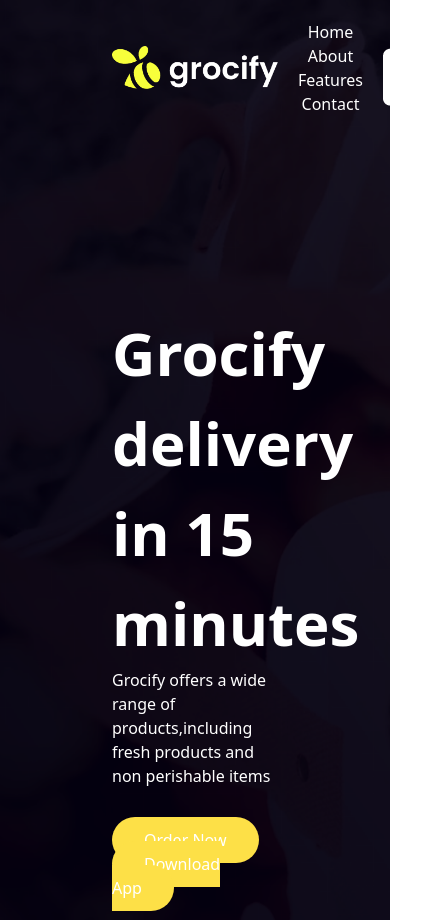
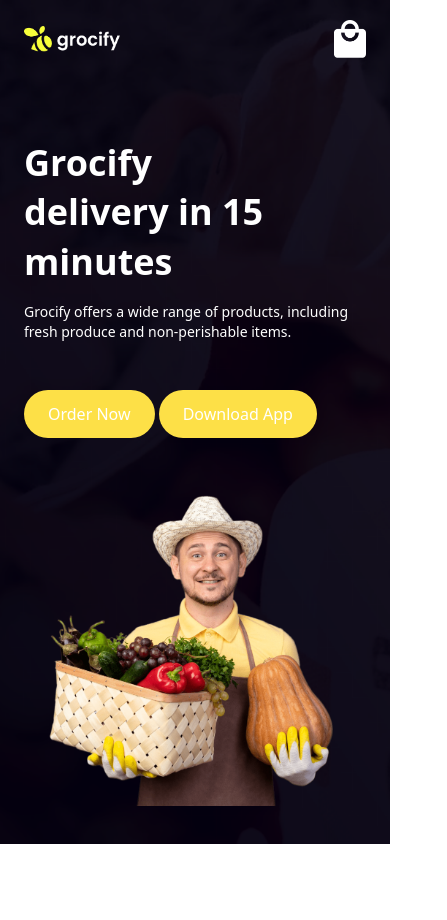
Before and after one commit to Leslee7789/grocery-website, a plain HTML site: page index.html in a window 390 px wide. Shown: the whole page, 447 px wide, since content can reach past the window. After the commit the page ends 844 px from the top, so only its background shows below. Drawn offline with nearby package versions, Linux system fonts and the light colour scheme.

Commit message:
Make it responsive and add image

```diff
--- a/index.html
+++ b/index.html
@@ -1,43 +1,34 @@
 <!DOCTYPE html>
 <html lang="en">
 <head>
-    <meta charset="UTF-8">
-    <meta name="viewport" content="width=device-width, initial-scale=1.0">
-    <title>Document</title>
-    <link rel="stylesheet" href="style.css">
-    <script src="https://cdn.tailwindcss.com"></script>
+  <meta charset="UTF-8" />
+  <meta name="viewport" content="width=device-width, initial-scale=1.0"/>
+  <title>Document</title>
+  <link rel="stylesheet" href="style.css" />
+  <script src="https://cdn.tailwindcss.com"></script>
 </head>
 <body>
-  <div class="container min-h-screen bg-[url('images/Image.png')] bg-center bg-cover px-28 py-5">
-<nav class="flex items-center" >
-<img src="images/logo.png">
-<ul class="flex-1 text-center">
-    <li class='inline-block px-5'><a href="#" class="text-white">Home</a></li>
-    <li class='inline-block px-5'><a href="#" class="text-white">About</a></li>
-    <li class='inline-block px-5'><a href="#" class="text-white">Features</a></li>
-    <li class='inline-block px-5'><a href="#" class="text-white">Contact</a></li>
-</ul>
-<img src="images/cart.png">
+  <div class="container min-h-screen bg-[url('images/Image.png')] bg-center bg-cover px-6 md:px-28 py-5 relative">
+    <nav class="flex items-center justify-between flex-wrap">
+      <img src="images/logo.png" class="w-24 md:w-32">
+      <ul class="flex-1 text-center hidden md:block">
+        <li class="inline-block px-3 md:px-5"><a href="#" class="text-white">Home</a></li>
+        <li class="inline-block px-3 md:px-5"><a href="#" class="text-white">About</a></li>
+        <li class="inline-block px-3 md:px-5"><a href="#" class="text-white">Features</a></li>
+        <li class="inline-block px-3 md:px-5"><a href="#" class="text-white">Contact</a></li>
+      </ul>
+      <img src="images/cart.png" class="w-8 md:w-10">
+    </nav>
+    <div class="text-white mt-20 md:mt-48 max-w-xl">
+      <h1 class="text-4xl md:text-6xl font-semibold leading-snug md:leading-normal">Grocify<br>delivery in 15 minutes</h1>
+      <p class="mt-4 text-sm md:text-base">Grocify offers a wide range of products, including fresh produce and non-perishable items.</p>
 
-</nav>
-
-<div class="text-white mt-48">
-    <h1 class="text-6xl font-semibold leading-normal">Grocify<br>delivery in 15 minutes</h1>
-    <p>Grocify offers a wide range of products,including fresh products and non perishable items </p>
-
-    <div class="mt-10">
-        <a href="#" class="bg-yellow-300 rounded-3xl py-3 px-8 font-medium">Order Now</a>
-        <a href="#" class="bg-yellow-300 rounded-3xl py-3 px-8 font-medium">Download App</a>
+      <div class="mt-8 md:mt-10 space-y-4 sm:space-y-0 sm:space-x-4">
+        <a href="#" class="bg-yellow-300 rounded-3xl py-3 px-6 font-medium inline-block">Order Now</a>
+        <a href="#" class="bg-yellow-300 rounded-3xl py-3 px-6 font-medium inline-block">Download App</a>
+      </div>
     </div>
-</div>
-
-
-
-
-
-
-
+    <img src="images/grocery-image.png" class="mt-10 md:mt-0 w-full md:w-3/4 xl:w-1/2 xl:absolute bottom-0 right-20">
   </div>
-
 </body>
 </html>
```
